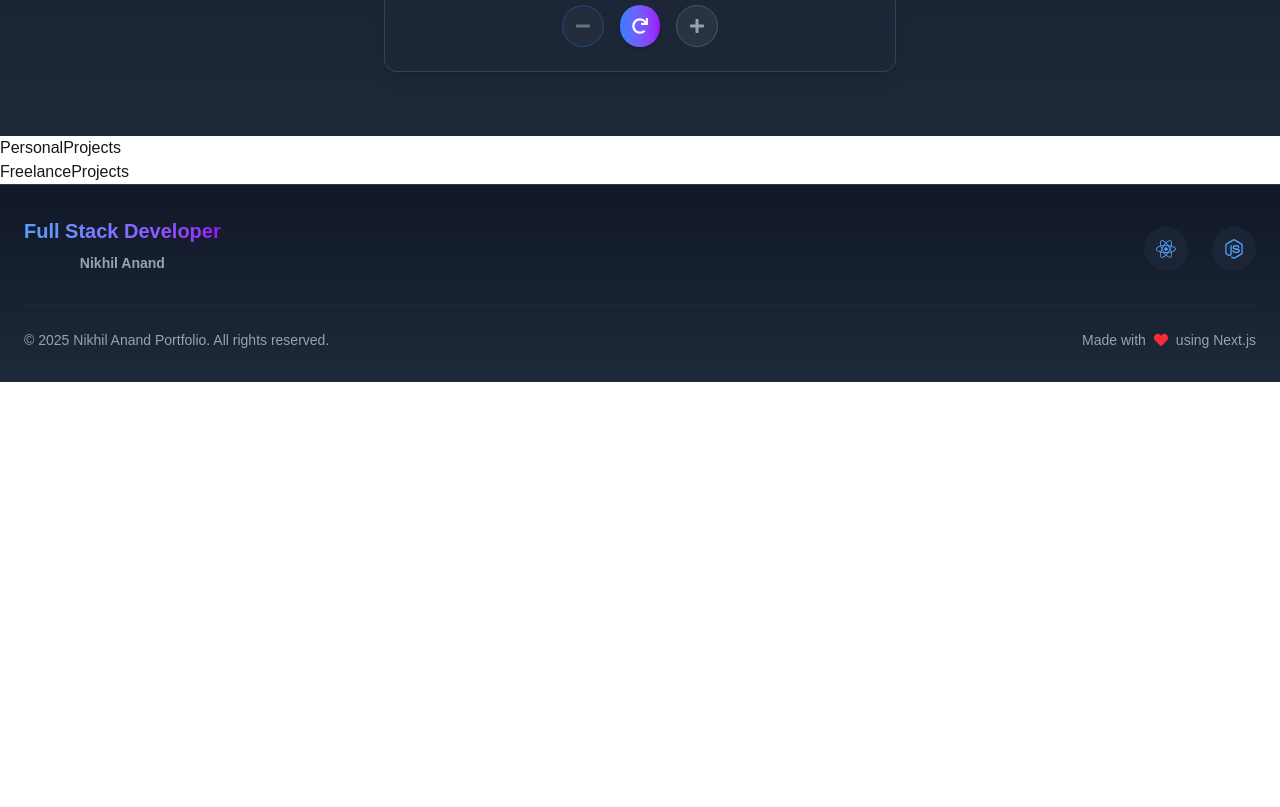
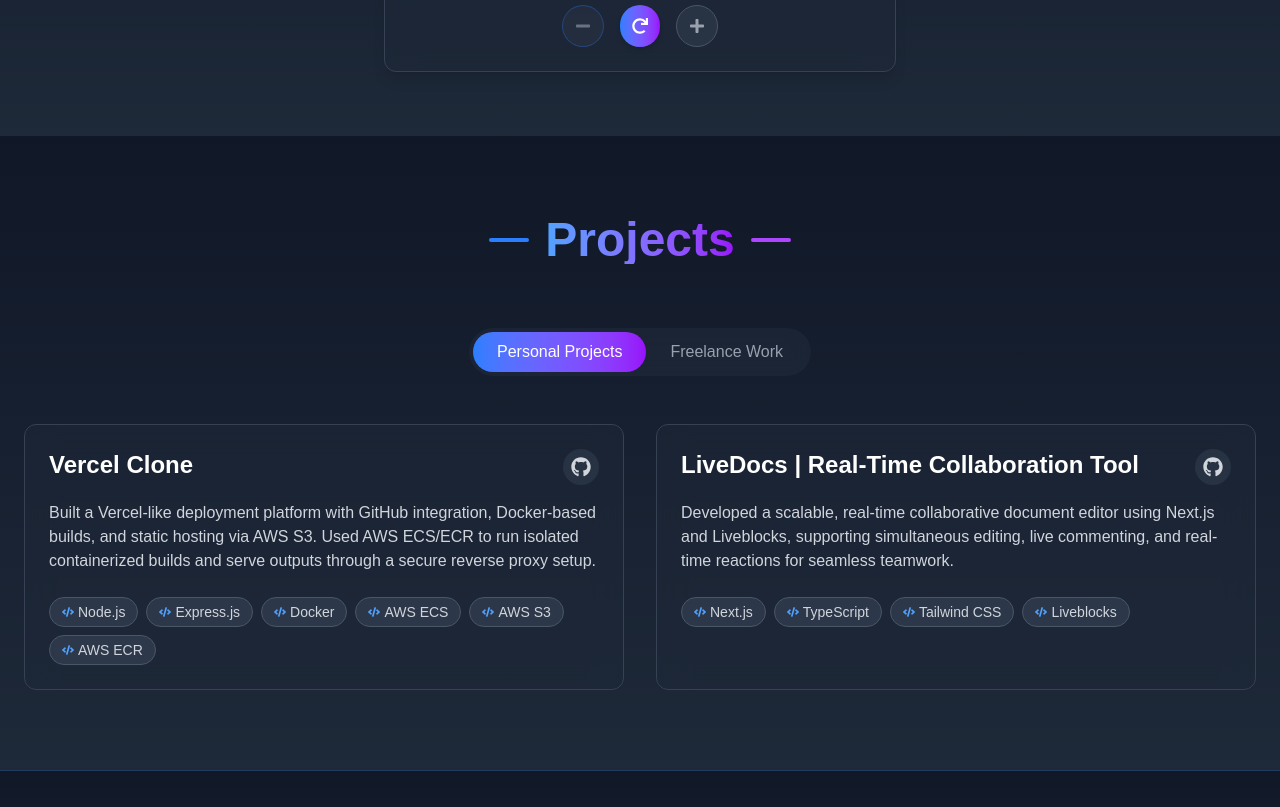
Before and after one commit to niks-nikhil-anand/Frontend_Intern_Challenge, a Next.js app: page / in a window 1280 px wide. Shown: the part 1980-2787 px from the top of the page. Before the commit the page ends 2362 px from the top, so only its background shows below. Built offline with nearby package versions, Linux system fonts and the light colour scheme.

Commit message:
Added the project and freelance section

```diff
--- a/src/app/page.js
+++ b/src/app/page.js
@@ -1,7 +1,6 @@
 import CoffeeTracker from '@/components/CoffeeTracker'
-import FreelanceProjects from '@/components/FreelanceProjects'
 import HeroSection from '@/components/HeroSection'
-import PersonalProjects from '@/components/PersonalProjects'
+import PersonalProjects from '@/components/Projects'
 import SkillsSections from '@/components/SkillsSections'
 import React from 'react'
 
@@ -12,7 +11,6 @@
       <SkillsSections/>
       <CoffeeTracker/>
       <PersonalProjects/>
-      <FreelanceProjects/>
     </div>
   )
 }
--- a/src/components/FreelanceProjects.js
+++ /dev/null
@@ -1,9 +0,0 @@
-import React from 'react'
-
-const FreelanceProjects = () => {
-  return (
-    <div>FreelanceProjects</div>
-  )
-}
-
-export default FreelanceProjects
--- a/src/components/Navbar.js
+++ b/src/components/Navbar.js
@@ -49,9 +49,12 @@
                 className="rounded-full relative border border-blue-400/30"
               />
             </div>
+            <Link href={"/"}>
             <span className="font-bold text-transparent bg-clip-text bg-gradient-to-r from-blue-400 to-purple-600">
               Nikhil Anand
             </span>
+            </Link>
+
           </div>
 
           {/* Desktop menu */}
--- a/src/components/PersonalProjects.js
+++ /dev/null
@@ -1,9 +0,0 @@
-import React from 'react'
-
-const PersonalProjects = () => {
-  return (
-    <div>PersonalProjects</div>
-  )
-}
-
-export default PersonalProjects
--- /dev/null
+++ b/src/components/Projects.js
@@ -0,0 +1,150 @@
+"use client";
+import { freelanceProjectsData, projectsData } from "@/constants";
+import React, { useState } from "react";
+import { FaGithub, FaExternalLinkAlt, FaCode, FaStar } from "react-icons/fa";
+
+const ProjectCard = ({ project, isFreelance = false }) => {
+  return (
+    <div className="bg-gray-800/50 backdrop-blur-lg border border-gray-700 rounded-xl p-6 hover:shadow-lg hover:shadow-blue-500/20 transition-all duration-300 group">
+      <div className="flex justify-between items-start mb-4">
+        <h3 className="text-2xl font-semibold text-white group-hover:text-transparent group-hover:bg-clip-text group-hover:bg-gradient-to-r group-hover:from-blue-400 group-hover:to-purple-600 transition-all duration-300">
+          {project.name}
+        </h3>
+        <div className="flex gap-3">
+          <a
+            href={project.githubLink}
+            target="_blank"
+            rel="noopener noreferrer"
+            className="p-2 bg-gray-700/50 rounded-full hover:bg-gray-700 text-gray-300 hover:text-white transition-all"
+            aria-label="GitHub Repository"
+          >
+            <FaGithub className="w-5 h-5" />
+          </a>
+          {isFreelance && project.liveLink && (
+            <a
+              href={project.liveLink}
+              target="_blank"
+              rel="noopener noreferrer"
+              className="p-2 bg-blue-500/20 rounded-full hover:bg-blue-500/40 text-blue-400 hover:text-blue-300 transition-all"
+              aria-label="Live Demo"
+            >
+              <FaExternalLinkAlt className="w-5 h-5" />
+            </a>
+          )}
+        </div>
+      </div>
+
+      <p className="text-gray-300 mb-6">{project.description}</p>
+
+      <div className="flex flex-wrap gap-2">
+        {project.techStack.map((tech, idx) => (
+          <span
+            key={idx}
+            className="px-3 py-1 text-sm bg-gray-700/70 text-gray-300 rounded-full border border-gray-600 flex items-center gap-1"
+          >
+            <FaCode className="w-3 h-3 text-blue-400" />
+            {tech}
+          </span>
+        ))}
+      </div>
+
+      {isFreelance && (
+        <div className="flex items-center gap-1 mt-4 text-amber-400">
+          <FaStar />
+          <FaStar />
+          <FaStar />
+          <FaStar />
+          <FaStar />
+        </div>
+      )}
+    </div>
+  );
+};
+
+const ProjectsSection = () => {
+  const [activeTab, setActiveTab] = useState("personal");
+
+  return (
+    <section
+      className="w-full py-20 bg-gradient-to-b from-gray-900 to-gray-800 px-6"
+      id="projects"
+    >
+      <div className="max-w-7xl mx-auto">
+        <div className="flex items-center justify-center mb-16">
+          <div className="h-1 w-10 bg-blue-500 mr-4 rounded-full"></div>
+          <h2 className="text-5xl font-bold text-transparent bg-clip-text bg-gradient-to-r from-blue-400 to-purple-600">
+            Projects
+          </h2>
+          <div className="h-1 w-10 bg-purple-500 ml-4 rounded-full"></div>
+        </div>
+
+        {/* Tab Navigation */}
+        <div className="flex justify-center mb-12">
+          <div className="bg-gray-800/70 backdrop-blur-sm p-1 rounded-full flex">
+            <button
+              className={`px-6 py-2 rounded-full transition-all ${
+                activeTab === "personal"
+                  ? "bg-gradient-to-r from-blue-500 to-purple-600 text-white"
+                  : "text-gray-400 hover:text-white"
+              }`}
+              onClick={() => setActiveTab("personal")}
+            >
+              Personal Projects
+            </button>
+            <button
+              className={`px-6 py-2 rounded-full transition-all ${
+                activeTab === "freelance"
+                  ? "bg-gradient-to-r from-blue-500 to-purple-600 text-white"
+                  : "text-gray-400 hover:text-white"
+              }`}
+              onClick={() => setActiveTab("freelance")}
+            >
+              Freelance Work
+            </button>
+          </div>
+        </div>
+
+        {/* Personal Projects */}
+        {activeTab === "personal" && (
+          <div className="grid grid-cols-1 md:grid-cols-2 gap-8">
+            {projectsData.map((project) => (
+              <ProjectCard key={project.id} project={project} />
+            ))}
+          </div>
+        )}
+
+        {/* Freelance Projects */}
+        {activeTab === "freelance" && (
+          <div className="grid grid-cols-1 md:grid-cols-2 gap-8">
+            {freelanceProjectsData.map((project) => (
+              <ProjectCard
+                key={project.id}
+                project={project}
+                isFreelance={true}
+              />
+            ))}
+
+            <div className="md:col-span-2 bg-gray-800/30 backdrop-blur-sm border border-gray-700/50 rounded-xl p-8 mt-6 text-center">
+              <h3 className="text-2xl font-semibold text-transparent bg-clip-text bg-gradient-to-r from-blue-400 to-purple-600 mb-4">
+                Need a custom project?
+              </h3>
+              <p className="text-gray-300 mb-6 max-w-2xl mx-auto">
+                Looking for a developer to bring your ideas to life? I'm
+                available for freelance projects and would love to discuss how
+                we can work together to create something amazing.
+              </p>
+              <a
+                href="mailto:contact@example.com"
+                className="inline-flex items-center gap-2 px-6 py-3 bg-gradient-to-r from-blue-500 to-purple-600 hover:from-blue-600 hover:to-purple-700 text-white font-medium rounded-full transition-all shadow-md hover:shadow-blue-500/30"
+              >
+                Get in Touch
+              </a>
+            </div>
+          </div>
+        )}
+      </div>
+    </section>
+  );
+};
+
+export default ProjectsSection;
--- a/src/constants/index.js
+++ b/src/constants/index.js
@@ -20,3 +20,45 @@
       items: ["Git", "Postman", "Shadcn", "VS Code"],
     },
   ];
+
+
+  export const projectsData = [
+    {
+      id: 1,
+      name: "Vercel Clone",
+      description:
+        "Built a Vercel-like deployment platform with GitHub integration, Docker-based builds, and static hosting via AWS S3. Used AWS ECS/ECR to run isolated containerized builds and serve outputs through a secure reverse proxy setup.",
+      githubLink: "https://github.com/niks-nikhil-anand/vercel-clone",
+      techStack: ["Node.js", "Express.js", "Docker", "AWS ECS", "AWS S3", "AWS ECR"],
+    },
+    {
+      id: 2,
+      name: "LiveDocs | Real-Time Collaboration Tool",
+      description:
+        "Developed a scalable, real-time collaborative document editor using Next.js and Liveblocks, supporting simultaneous editing, live commenting, and real-time reactions for seamless teamwork.",
+      githubLink: "https://github.com/niks-nikhil-anand/LiveDocs",
+      techStack: ["Next.js", "TypeScript", "Tailwind CSS", "Liveblocks"],
+    },
+  ];
+
+
+  export const freelanceProjectsData = [
+    {
+      id: 1,
+      name: "Cleanveda | E-commerce Website with Admin Panel",
+      description:
+        "Developed a complete e-commerce platform using Next.js and MongoDB with features like cookie-based authentication, dynamic cart system, category-wise product filtering, a custom CMS for content management, and secure payments integrated with Razorpay.",
+      githubLink: "https://github.com/niks-nikhil-anand/Ecommerce_blushbelle",
+      liveLink: "https://www.cleanveda.com/",
+      techStack: ["React", "Next.js", "Shadcn", "Tailwind CSS", "MongoDB"],
+    },
+    {
+      id: 2,
+      name: "FlyingAlpha | Hotel Booking Platform",
+      description:
+        "Built a full-stack hotel booking system using Next.js and MongoDB featuring JWT authentication, dynamic booking and user management, a detailed admin dashboard (earnings, statistics), secure payment integration with Razorpay, and email notifications using Resend API.",
+      githubLink: "https://github.com/flyingalphahotel-2025/FlyingAlpha_hotel",
+      liveLink: "https://www.flyingalpha.in/",
+      techStack: ["Next.js", "MongoDB", "Shadcn", "Tailwind CSS"],
+    },
+  ];
```
